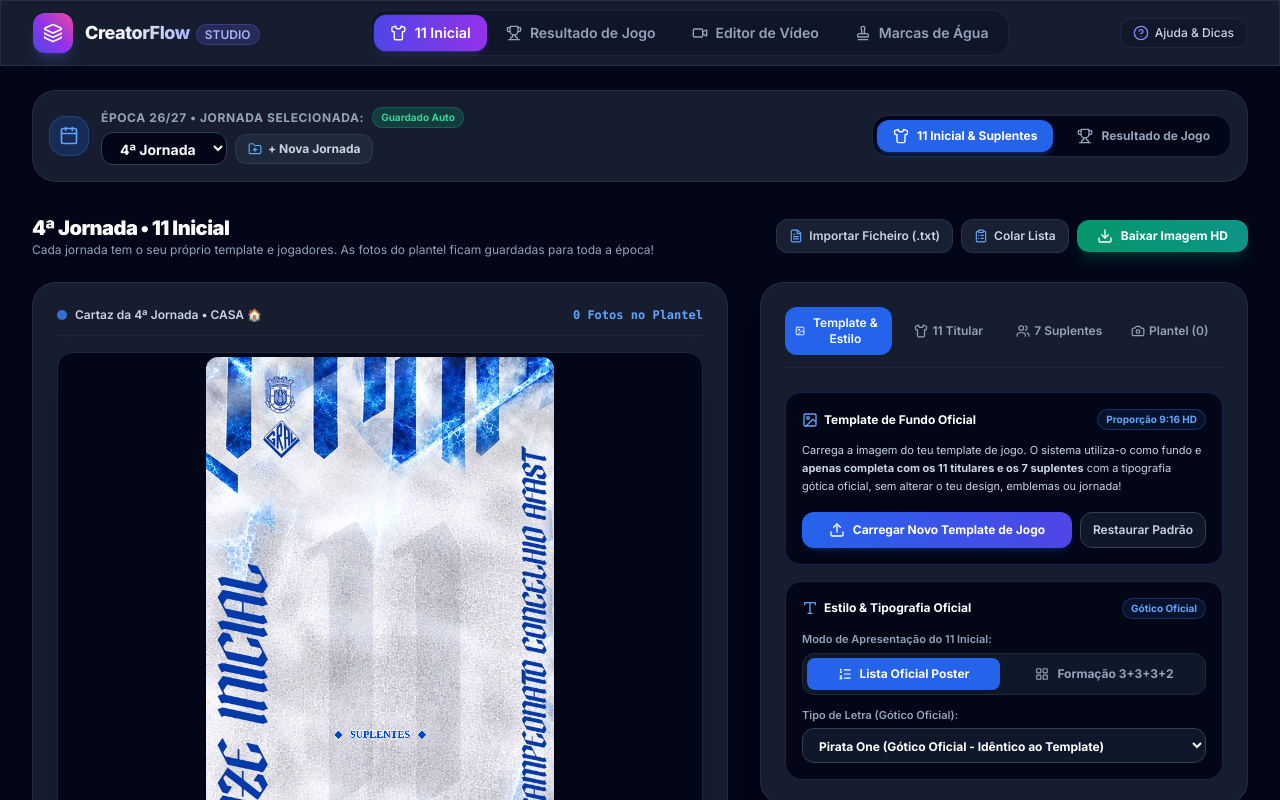
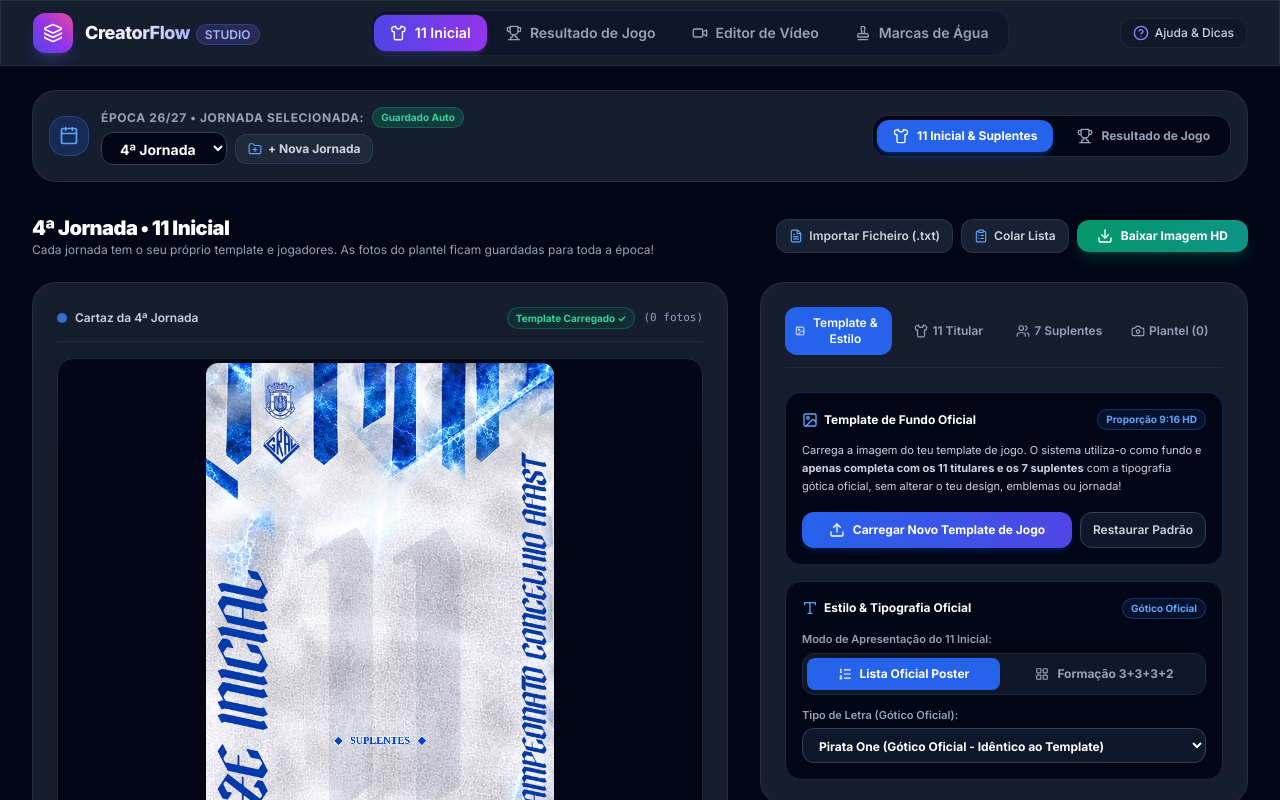
Before and after one commit to smartappsgadget-maker/Social-Media-Manager, a React (Vite) app: page / in a window 1280 px wide. Shown: the top 800 px of the page. Built offline with nearby package versions, Linux system fonts and the light colour scheme; a web font is replaced by a local one.

Commit message:
feat(jornada): novas jornadas iniciam sem template exigindo upload e mantendo apenas plantel partilhado

```diff
--- a/src/components/LineupStudio/LineupStudio.jsx
+++ b/src/components/LineupStudio/LineupStudio.jsx
@@ -36,7 +36,7 @@ export default function LineupStudio({ currentMatchday, onUpdateMatchday, onSend
   // Current active matchday squad & template
   const [starters, setStarters] = useState(() => currentMatchday?.starters || DEFAULT_STARTING_XI)
   const [substitutes, setSubstitutes] = useState(() => (currentMatchday?.substitutes || DEFAULT_SUBSTITUTES).slice(0, 7))
-  const [bgImage, setBgImage] = useState(() => currentMatchday?.lineupBgImage || DEFAULT_TEMPLATE_IMAGE)
+  const [bgImage, setBgImage] = useState(() => currentMatchday?.lineupBgImage || null)
 
   const [matchDetails, setMatchDetails] = useState({
     ...DEFAULT_MATCH_DETAILS,
@@ -79,7 +79,7 @@ export default function LineupStudio({ currentMatchday, onUpdateMatchday, onSend
       lastMatchdayIdRef.current = currentMatchday.id
       setStarters(currentMatchday.starters || DEFAULT_STARTING_XI)
       setSubstitutes((currentMatchday.substitutes || DEFAULT_SUBSTITUTES).slice(0, 7))
-      setBgImage(currentMatchday.lineupBgImage || DEFAULT_TEMPLATE_IMAGE)
+      setBgImage(currentMatchday.lineupBgImage || null)
       setMatchDetails({
         ...DEFAULT_MATCH_DETAILS,
         roundNumber: currentMatchday.roundNumber || '4ª',
@@ -511,11 +511,20 @@ export default function LineupStudio({ currentMatchday, onUpdateMatchday, onSend
             <div className="w-full flex items-center justify-between mb-4 pb-3 border-b border-slate-800 text-xs">
               <span className="text-slate-300 font-semibold flex items-center gap-2">
                 <span className="w-2.5 h-2.5 rounded-full bg-blue-500 animate-pulse" />
-                Cartaz da {matchDetails.roundNumber} Jornada • {matchDetails.isHome ? 'CASA 🏠' : 'FORA ✈️'}
+                Cartaz da {matchDetails.roundNumber} Jornada
               </span>
-              <span className="font-mono text-blue-400 font-bold">
-                {photosCount} Fotos no Plantel
-              </span>
+              <div className="flex items-center gap-2">
+                <span className={`text-[10px] font-bold px-2 py-0.5 rounded-full border ${
+                  bgImage
+                    ? 'bg-emerald-500/10 text-emerald-400 border-emerald-500/30'
+                    : 'bg-amber-500/10 text-amber-400 border-amber-500/30'
+                }`}>
+                  {bgImage ? 'Template Carregado ✓' : 'Aguardar Template'}
+                </span>
+                <span className="font-mono text-slate-400 text-[11px]">
+                  ({photosCount} fotos)
+                </span>
+              </div>
             </div>
 
             {/* Canvas Container */}
@@ -525,6 +534,25 @@ export default function LineupStudio({ currentMatchday, onUpdateMatchday, onSend
                 className="max-h-[620px] w-auto max-w-full object-contain rounded-xl aspect-[9/16]"
               />
             </div>
+
+            {/* Prompt when matchday template is missing */}
+            {!bgImage && (
+              <div className="w-full mt-3 p-3 rounded-2xl bg-blue-950/40 border border-blue-500/30 flex items-center justify-between gap-3 text-xs">
+                <span className="text-slate-300">
+                  Carrega a imagem do template para esta jornada:
+                </span>
+                <label className="flex items-center gap-1.5 px-3 py-1.5 rounded-xl bg-blue-600 hover:bg-blue-500 text-white font-bold cursor-pointer transition-all flex-shrink-0">
+                  <Upload className="w-3.5 h-3.5" />
+                  <span>Carregar Template</span>
+                  <input
+                    type="file"
+                    accept="image/*"
+                    onChange={handleTemplateUpload}
+                    className="hidden"
+                  />
+                </label>
+              </div>
+            )}
 
             {/* Bottom Actions Bar */}
             <div className="w-full mt-4 pt-4 border-t border-slate-800/80 flex flex-wrap items-center justify-between gap-3 text-xs">
--- a/src/services/lineupRenderer.js
+++ b/src/services/lineupRenderer.js
@@ -64,15 +64,10 @@ export async function renderLineupToCanvas(canvas, lineupData) {
       const loadedBgImg = await loadImage(bgImage)
       ctx.drawImage(loadedBgImg, 0, 0, width, height)
     } catch {
-      // Fallback: blue/white gradient
-      const grad = ctx.createLinearGradient(0, 0, 0, height)
-      grad.addColorStop(0, '#0a194f')
-      grad.addColorStop(0.3, '#ffffff')
-      grad.addColorStop(0.7, '#ffffff')
-      grad.addColorStop(1, '#0a194f')
-      ctx.fillStyle = grad
-      ctx.fillRect(0, 0, width, height)
+      drawFallbackLineupBackground(ctx, width, height)
     }
+  } else {
+    drawFallbackLineupBackground(ctx, width, height)
   }
 
   // 2. Render ONLY the 11 Starters (Titulares)
@@ -432,3 +427,25 @@ async function renderSubstitutesSection(ctx, substitutes, playerPhotos, startX,
 
   ctx.restore()
 }
+
+// Fallback background when no template has been uploaded yet for this matchday
+function drawFallbackLineupBackground(ctx, w, h) {
+  const grad = ctx.createLinearGradient(0, 0, 0, h)
+  grad.addColorStop(0, '#0a194f')
+  grad.addColorStop(0.3, '#1e3a8a')
+  grad.addColorStop(0.7, '#1e3a8a')
+  grad.addColorStop(1, '#050c26')
+  ctx.fillStyle = grad
+  ctx.fillRect(0, 0, w, h)
+
+  ctx.strokeStyle = 'rgba(59, 130, 246, 0.4)'
+  ctx.lineWidth = 4
+  ctx.strokeRect(30, 30, w - 60, h - 60)
+
+  // Prompt text
+  ctx.font = '700 28px sans-serif'
+  ctx.fillStyle = 'rgba(255, 255, 255, 0.65)'
+  ctx.textAlign = 'center'
+  ctx.textBaseline = 'middle'
+  ctx.fillText('📁 Carrega a imagem do teu template de jogo', w / 2, 220)
+}
--- a/src/services/matchdayStorage.js
+++ b/src/services/matchdayStorage.js
@@ -42,10 +42,10 @@ export function sanitizeMatchday(m) {
     venue: m.venue || 'CAMPO DE JOGOS',
     lineupBgImage: m.lineupBgImage !== undefined
       ? m.lineupBgImage
-      : (localStorage.getItem('gral_lineup_template') || '/template_onze_inicial.jpg'),
+      : (m.id === 'jornada-4' ? '/template_onze_inicial.jpg' : null),
     resultBgImage: m.resultBgImage !== undefined
       ? m.resultBgImage
-      : (localStorage.getItem('gral_result_template') || null),
+      : null,
     starters: Array.isArray(m.starters) && m.starters.length === 11
       ? m.starters
       : Array.from({ length: 11 }, () => ({ number: '', name: '', isCaptain: false })),
```
